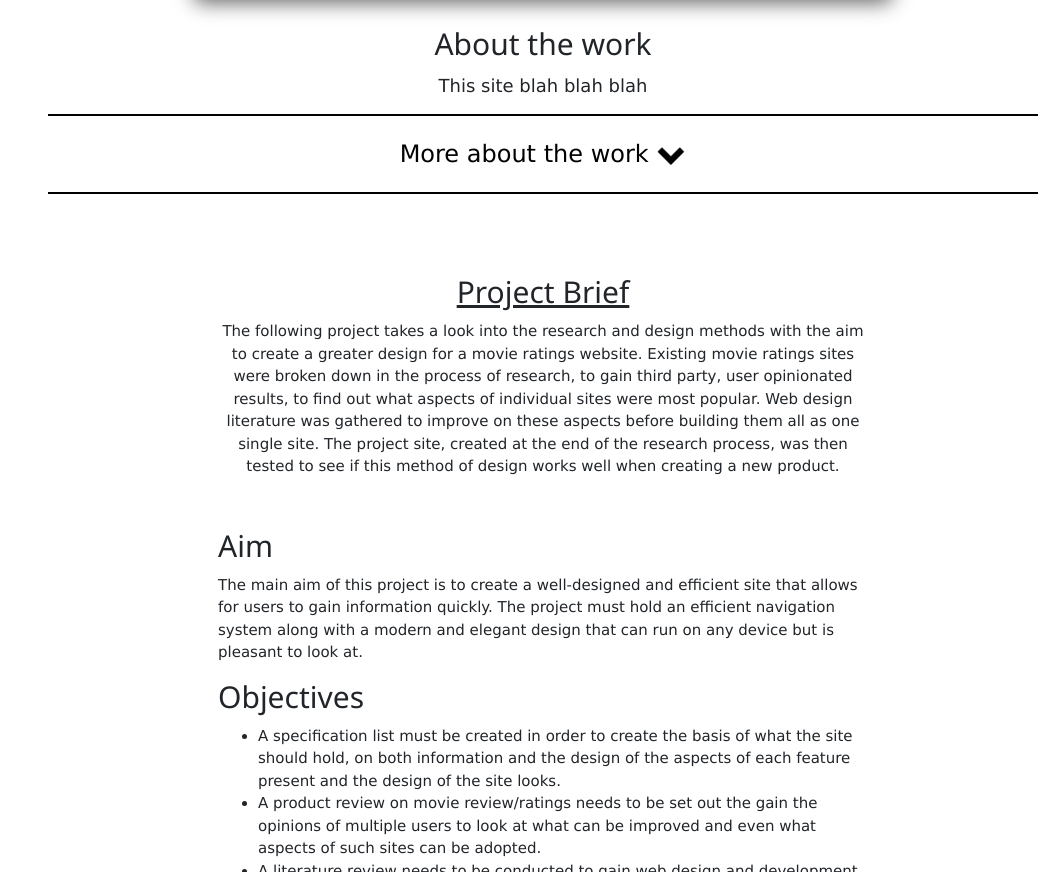
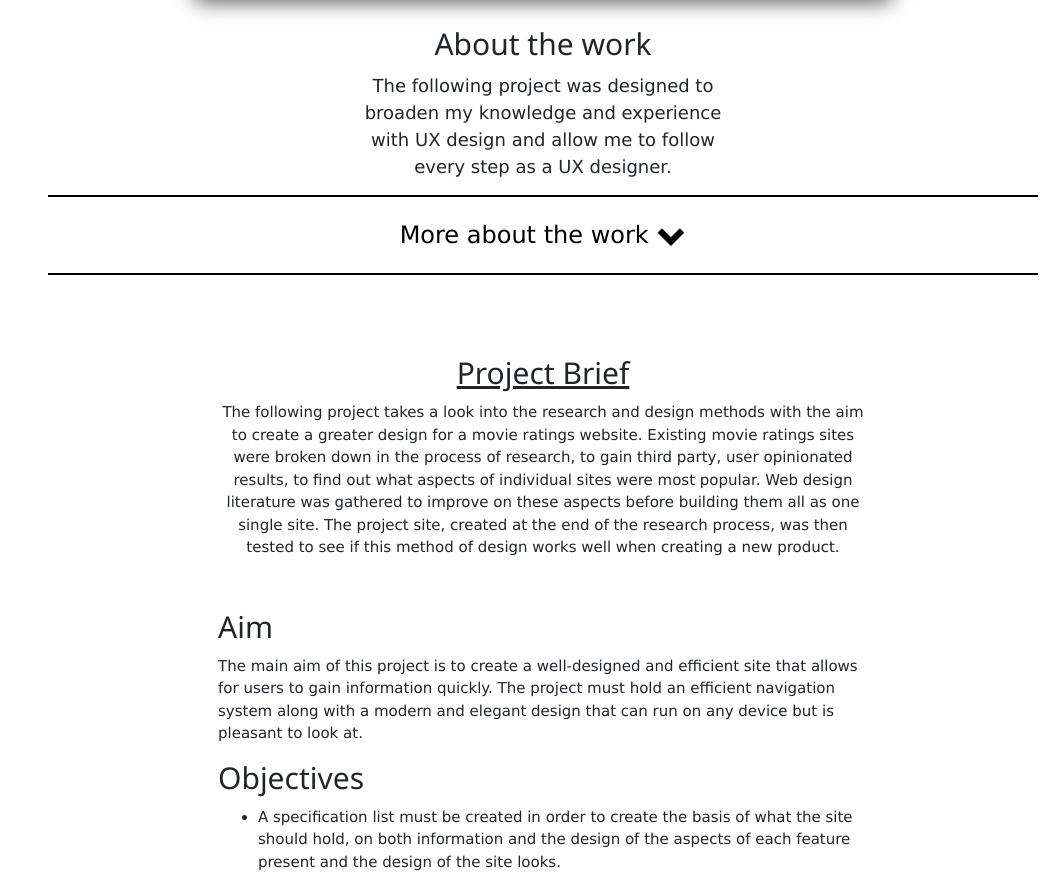
Before and after one commit to SteJ97/portfolio-site, a plain HTML site: page Portfolio pages/Movie-Site/index.html in a window 1280 px wide. Shown: the part 910-1782 px from the top of the page, without its empty margins (227-1280 px from the left). Drawn offline with nearby package versions, Linux system fonts and the light colour scheme; a web font is replaced by a local one.

Commit message:
About work updated

```diff
--- a/Portfolio pages/Movie-Site/index.html
+++ b/Portfolio pages/Movie-Site/index.html
@@ -157,7 +157,11 @@
                 <!-- Right side about work  -->
                 <div class="work-about">
                   <h2>About the work</h2>
-                  <p>This site blah blah blah</p>
+                  <p>
+                    The following project was designed to broaden my knowledge
+                    and experience with UX design and allow me to follow every
+                    step as a UX designer.
+                  </p>
                 </div>
               </div>
               <!-- Second row link -->
```
